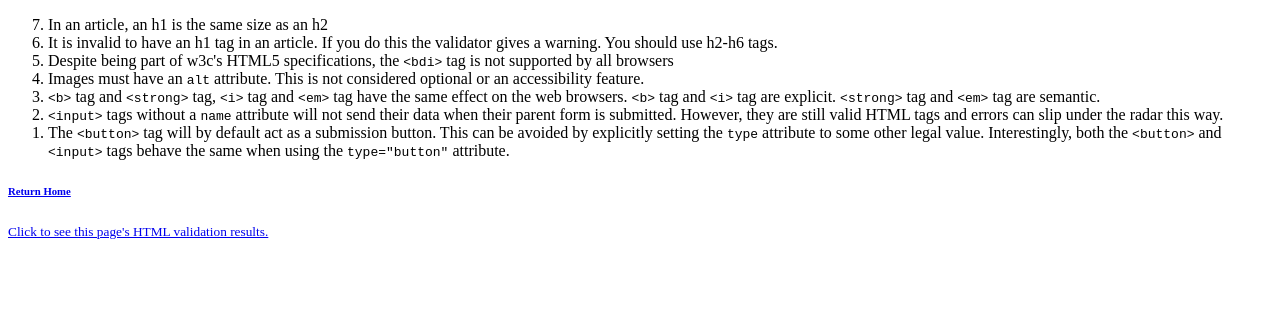
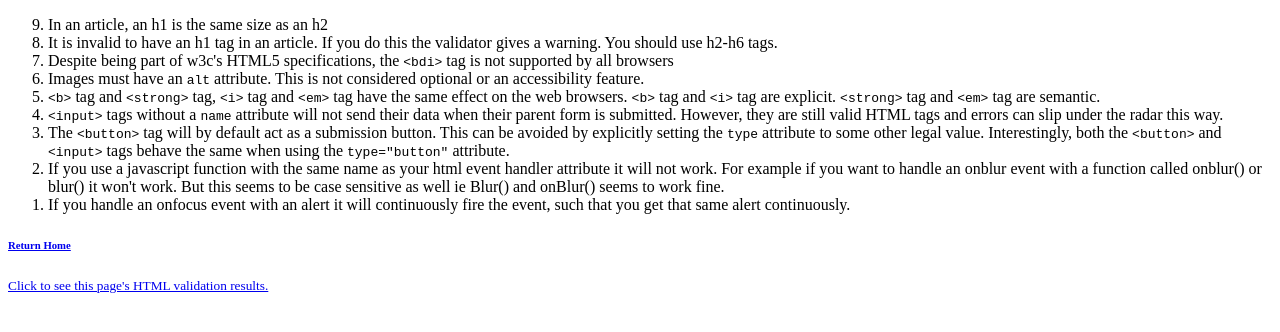
Before and after one commit to Liam-ucsd/134b, a plain HTML site: page app/hw2/html/findings.html in a window 1280 px wide. Drawn offline with Linux system fonts and the light colour scheme.

Commit message:
findings +2

```diff
--- a/app/hw2/html/findings.html
+++ b/app/hw2/html/findings.html
@@ -14,6 +14,9 @@
       <code>&lt;b&gt;</code> tag and <code>&lt;i&gt;</code> tag are explicit. <code>&lt;strong&gt;</code> tag and <code>&lt;em&gt;</code> tag are semantic. </li>
     <li><code>&lt;input&gt;</code> tags without a <code>name</code> attribute will not send their data when their parent form is submitted. However, they are still valid HTML tags and errors can slip under the radar this way.</li>
     <li>The <code>&lt;button&gt;</code> tag will by default act as a submission button. This can be avoided by explicitly setting the <code>type</code> attribute to some other legal value. Interestingly, both the <code>&lt;button&gt;</code> and <code>&lt;input&gt;</code> tags behave the same when using the <code>type="button"</code> attribute.</li>
+    <li>If you use a javascript function with the same name as your html event handler attribute it will not work. For example if you want to handle an onblur event with a function called onblur() or blur() it won't work.
+      But this seems to be case sensitive as well ie Blur() and onBlur() seems to work fine.</li>
+    <li>If you handle an onfocus event with an alert it will continuously fire the event, such that you get that same alert continuously.</li>
   </ol>
   <h6><a href="../../index.html">Return Home</a></h6>
   <p><small><a href="https://validator.w3.org/nu/?doc=https%3A%2F%2Fteamtracker-df799.firebaseapp.com%2Fhw2%2Fhtml%2Ffindings.html">Click to see this page's HTML validation results.</a></small></p>
```
